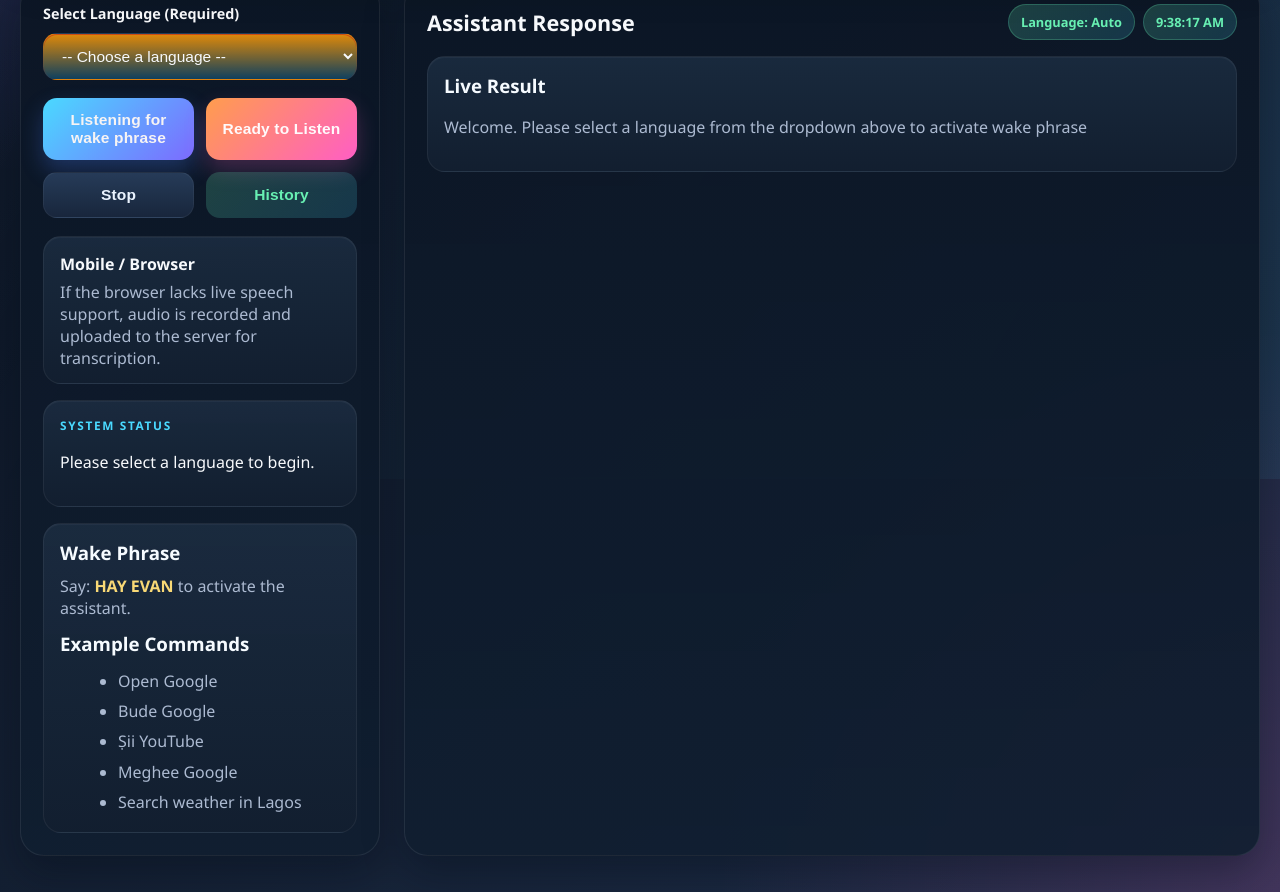
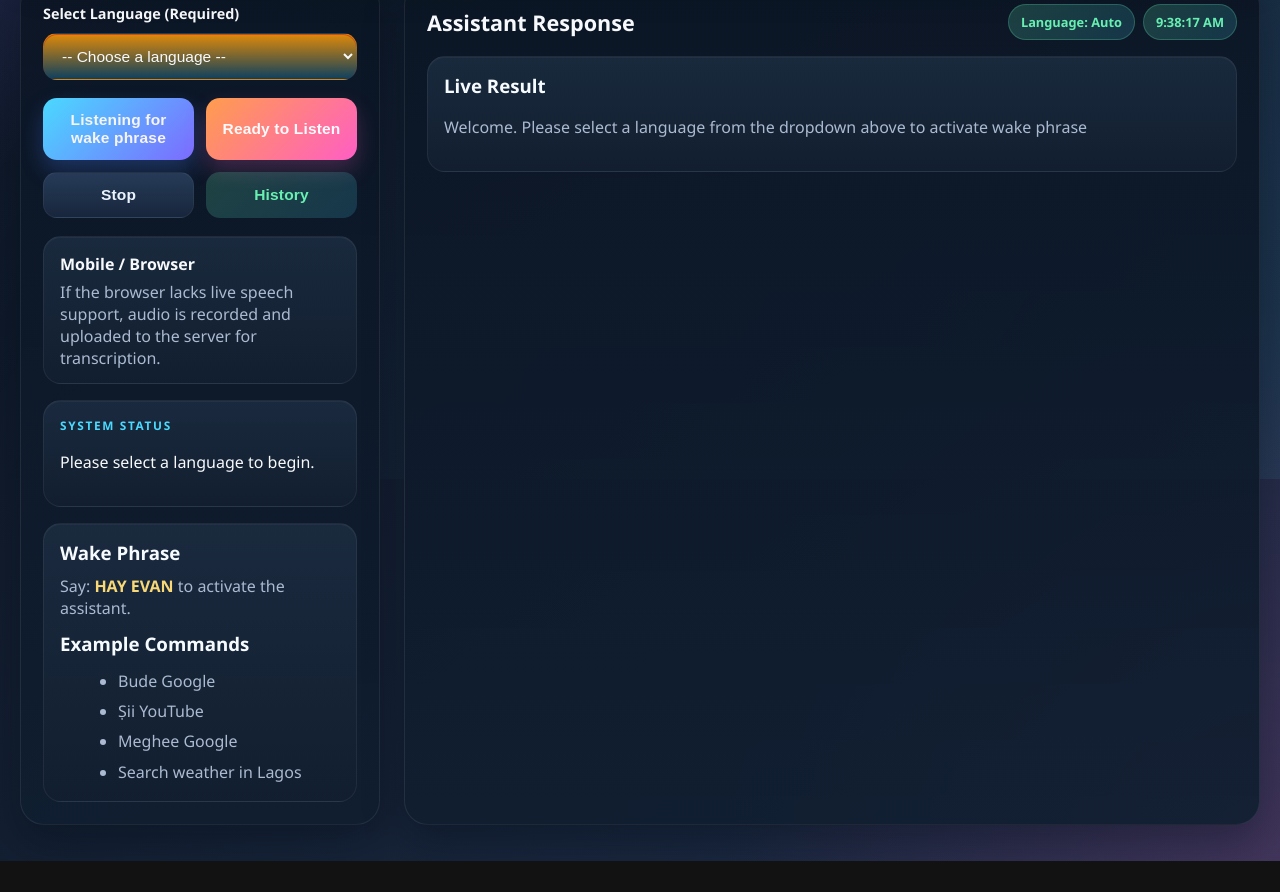
Before and after one commit to Evandabby/multilingual-voice-controlled-system, a plain HTML site: page index.html in a window 1280 px wide. Shown: the part 321-1213 px from the top of the page. After the commit the page ends 1182 px from the top, so only its background shows below. Drawn offline with Linux system fonts and the light colour scheme.

```diff
--- a/index.html
+++ b/index.html
@@ -52,7 +52,6 @@
             <p>Say: <strong>HAY EVAN</strong> to activate the assistant.</p>
             <h3>Example Commands</h3>
             <ul>
-              <li>Open Google</li>
               <li>Bude Google</li>
               <li>Ṣii YouTube</li>
               <li>Meghee Google</li>
```
